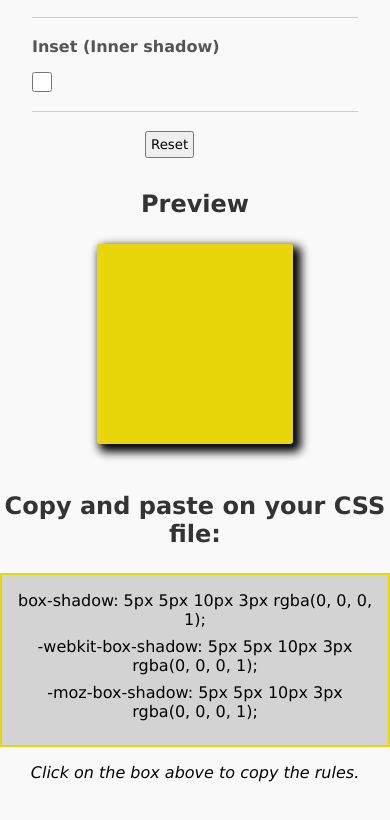
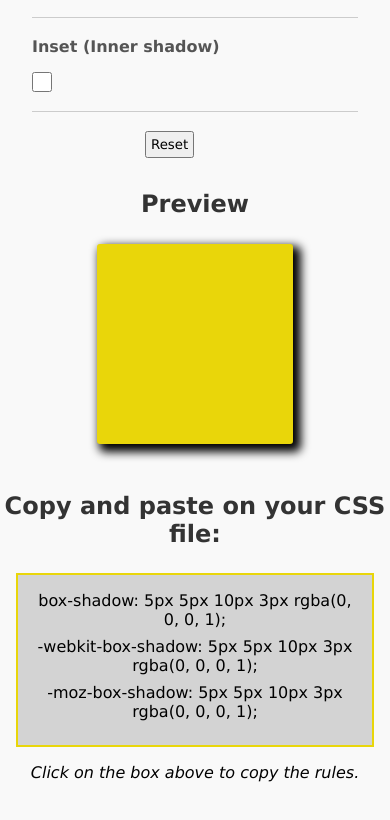
Before and after one commit to lltelles/boxShadow_generator, a plain HTML site: page index.html in a window 390 px wide. Shown: the part 626-1446 px from the top of the page. Drawn offline with Linux system fonts and the light colour scheme.

Commit message:
added margin to #rules-area mobile

```diff
--- a/css/style.css
+++ b/css/style.css
@@ -159,4 +159,8 @@ h2 {
   #generated-rule {
     margin-top: 2rem;
   }
+
+  #rules-area {
+    margin: 1rem;
+  }
 }
```
